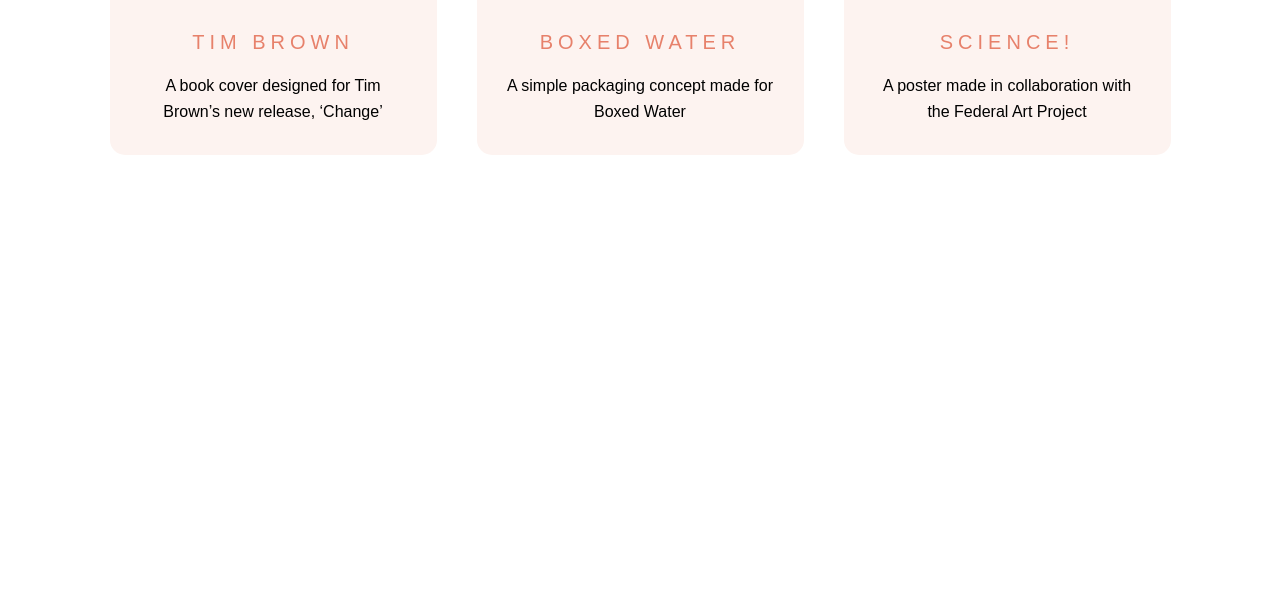
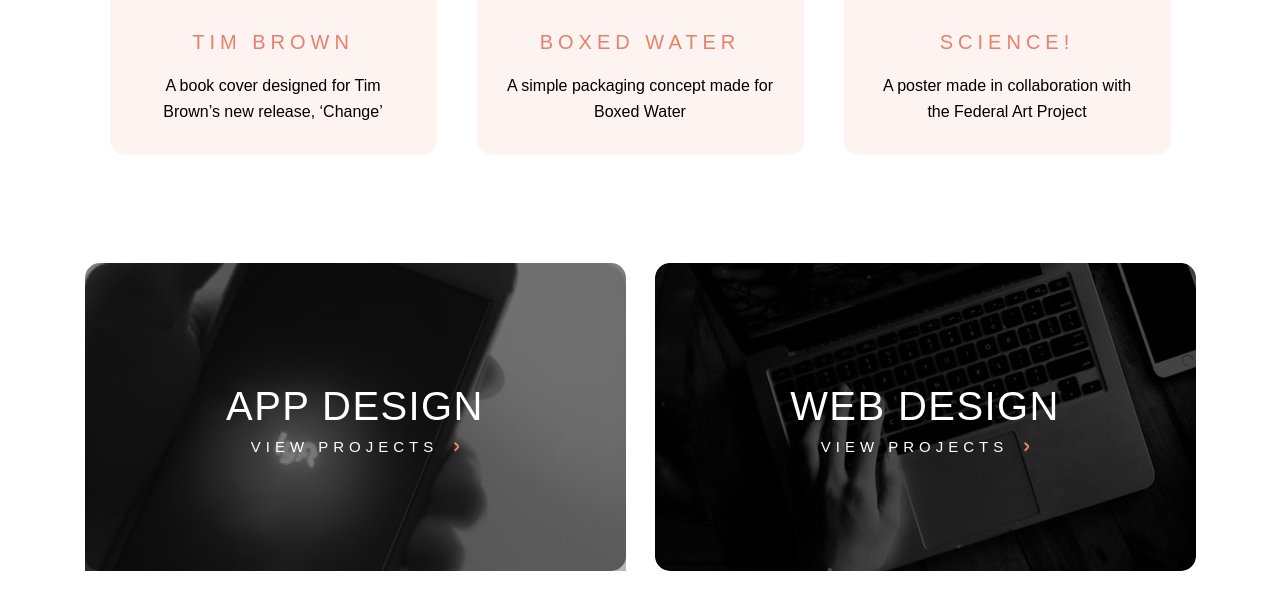
Before and after one commit to magdachikhr-hub/prepare_for_tailwind_pt2, a website: page index.html in a window 1280 px wide. Shown: the part 767-1376 px from the top of the page. After the commit the page ends 1338 px from the top, so only its background shows below. Drawn offline with Linux system fonts and the light colour scheme.

Commit message:
section third done

```diff
--- a/index.html
+++ b/index.html
@@ -22,7 +22,7 @@
           </p>
         </div>
       </section>
-      <section class="h-[1514px] flex justify-center mt-[96px]">
+      <section class="h-[1514px] lg:h-[490px] flex justify-center mt-[96px]">
         <div class="flex flex-col gap-10 lg:flex-row">
           <div class="card_style group">
             <img src="./images/Express - Desktop.png" alt="" />
@@ -53,6 +53,76 @@
           </div>
         </div>
       </section>
+      <section class="mt-[96px]">
+        <div
+          class="flex flex-col gap-6 items-center justify-center lg:flex-row lg:gap-[29px]"
+        >
+          <div
+            class="app w-[327px] h-[250px] text-white relative lg:w-[541px] lg:h-[308px]"
+          >
+            <div
+              class="w-full h-full bg-black/50 absolute flex flex-col justify-center items-center rounded-[15px]"
+            >
+              <h3
+                class="text-[28px] font-medium tracking-[1.4px] lg:text-[40px]"
+              >
+                APP DESIGN
+              </h3>
+              <a
+                href="#"
+                class="flex items-center tracking-[5px] gap-4 cursor-pointer text-[15px]"
+              >
+                VIEW PROJECTS
+                <svg
+                  width="5"
+                  height="10"
+                  viewBox="0 0 5 10"
+                  fill="none"
+                  xmlns="http://www.w3.org/2000/svg"
+                >
+                  <path
+                    d="M0.707031 0.707153L4.70703 4.70715L0.707031 8.70715"
+                    stroke="#E7816B"
+                    stroke-width="2"
+                  />
+                </svg>
+              </a>
+            </div>
+          </div>
+          <div
+            class="web w-[327px] h-[250px] text-white relative lg:w-[541px] lg:h-[308px] rounded-[15px]"
+          >
+            <div
+              class="w-full h-full bg-black/40 absolute flex flex-col justify-center items-center rounded-[15px]"
+            >
+              <h3
+                class="text-[28px] font-medium tracking-[1.4px] lg:text-[40px]"
+              >
+                WEB DESIGN
+              </h3>
+              <a
+                href="#"
+                class="flex items-center tracking-[5px] gap-4 cursor-pointer text-[15px]"
+              >
+                VIEW PROJECTS
+                <svg
+                  width="5"
+                  height="10"
+                  viewBox="0 0 5 10"
+                  fill="none"
+                  xmlns="http://www.w3.org/2000/svg"
+                >
+                  <path
+                    d="M0.707031 0.707153L4.70703 4.70715L0.707031 8.70715"
+                    stroke="#E7816B"
+                    stroke-width="2"
+                  />
+                </svg>
+              </a>
+            </div>
+          </div>
+        </div>
+      </section>
     </main>
   </body>
 </html>
--- a/input.css
+++ b/input.css
@@ -13,3 +13,15 @@
 .h3_style {
   @apply text-[20px] tracking-[5px] font-medium text-[#E7816B] group-hover:text-white;
 }
+
+div.app {
+  background-image: url(./images/Object.png);
+  background-repeat: no-repeat;
+  background-size: cover;
+}
+
+div.web {
+  background-image: url(./images/Bitmap\ \(2\).png);
+  background-repeat: no-repeat;
+  background-size: cover;
+}
```
Also changed, not shown: images/Bitmap (2).png (added), images/Bitmap.png (added), images/Object.png (added), output.css.
